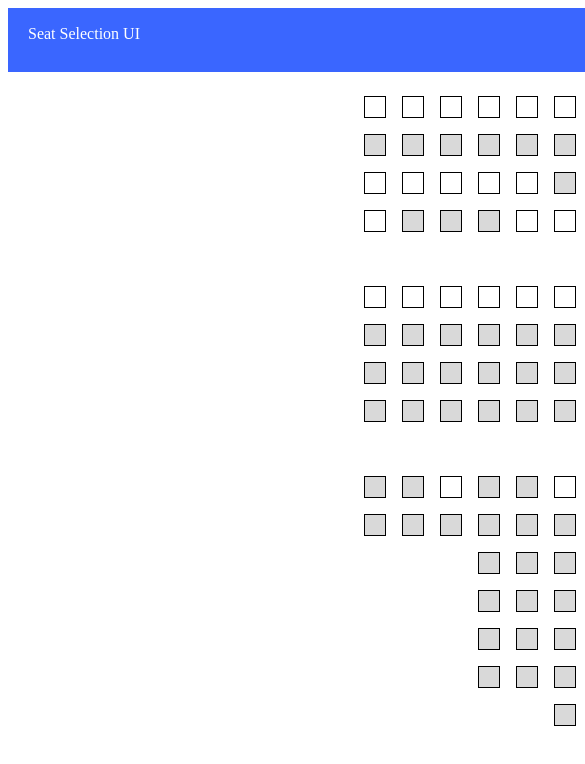
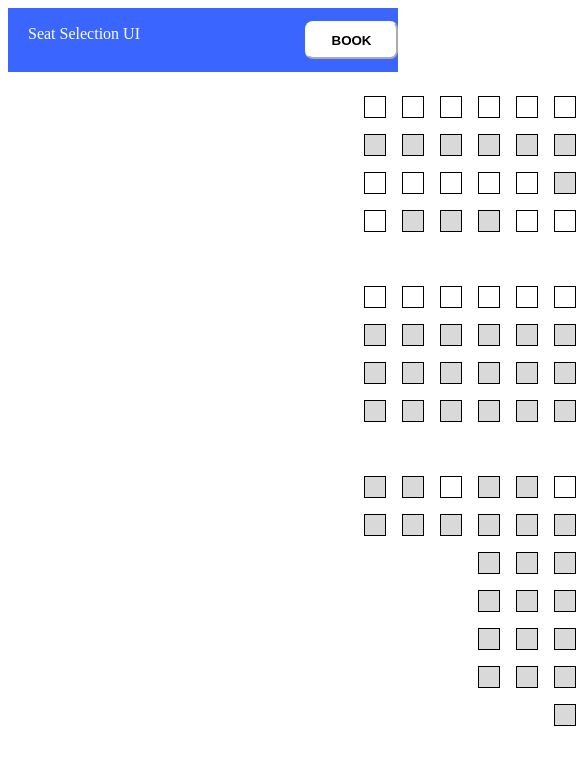
Before and after one commit to xplorebits-training/movie-seat-selection, a plain HTML site: page index.html in a window 390 px wide. Shown: the top 764 px of the page, 585 px wide, since content can reach past the window. Drawn offline with Linux system fonts and the light colour scheme.

Commit message:
made navbar responsive

```diff
--- a/assets.css
+++ b/assets.css
@@ -1,14 +1,15 @@
 @import url('https://fonts.googleapis.com/css2?family=Inter&display=swap');
 
 body{
-    height: 1024px;
-    width:1440px;
+    height: 100%;
+    width: 100%;
 }
 .navbar{
     background-color: #3A66FF ;
     display:flex;
     align-items: center;
     height: 64px;
+    width:auto;
 }
 
 .spacer{
@@ -44,12 +45,8 @@ body{
     font-weight: 600;
     text-align: center;
 
-    display: inline-block;
-    position:absolute;
     width: 93px;
     height: 38px;
-    left:1328px;
-    top: 20px;
 
     color: black;
 
--- a/index.html
+++ b/index.html
@@ -7,10 +7,11 @@
     <link rel="stylesheet" href="assets.css">
 </head>
 <body>
-    <div class="navbar"></div>
-    <div class="SSUI">Seat Selection UI</div>
-    <div class="spacer"></div>
-    <button class="book_button">BOOK</button>
+    <div class="navbar">
+        <div class="SSUI">Seat Selection UI</div>
+        <div class="spacer"></div>
+        <button class="book_button">BOOK</button>
+    </div>
     <div class="seatArrangement">
         <div class="block11">
             <div class="row">
```
